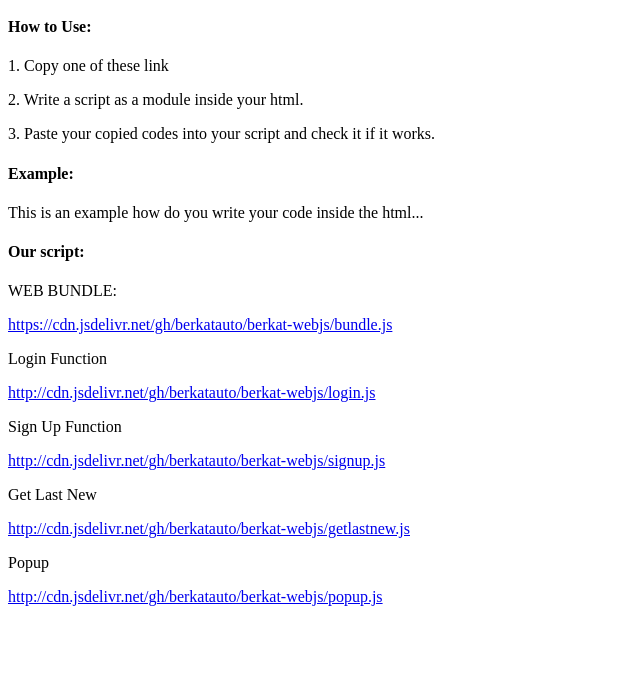
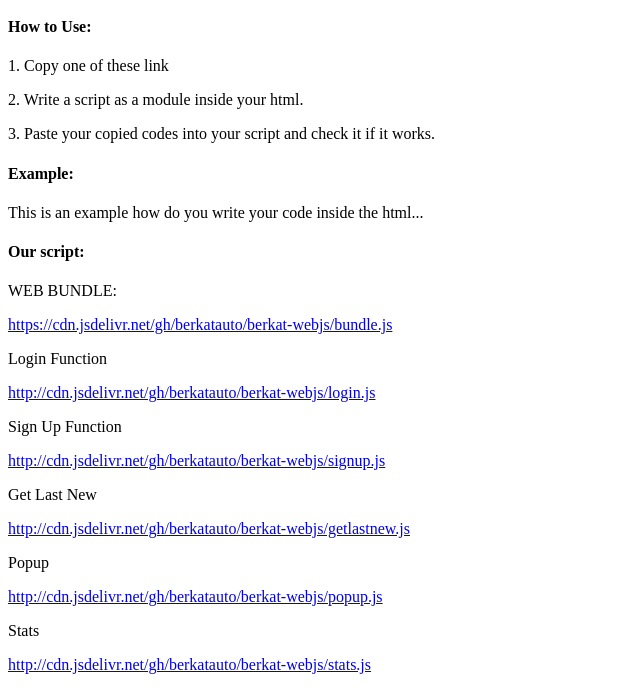
Before and after one commit to berkatauto/berkat-webjs, a plain HTML site: page index.html in a window 1280 px wide. Shown: the part 105-800 px from the top of the page, without its empty margins (0-640 px from the left). Drawn offline with Linux system fonts and the light colour scheme.

Commit message:
Update (index) Memperbarui isi index

```diff
--- a/index.html
+++ b/index.html
@@ -44,6 +44,10 @@
 
 <a href="http://cdn.jsdelivr.net/gh/berkatauto/berkat-webjs/popup.js">http://cdn.jsdelivr.net/gh/berkatauto/berkat-webjs/popup.js</a>
 
+<p>Stats</p>
+
+<a href="http://cdn.jsdelivr.net/gh/berkatauto/berkat-webjs/stats.js">http://cdn.jsdelivr.net/gh/berkatauto/berkat-webjs/stats.js</a>
+
 </body>
 <script type="module" src="index.js"></script>
 </html>
```
